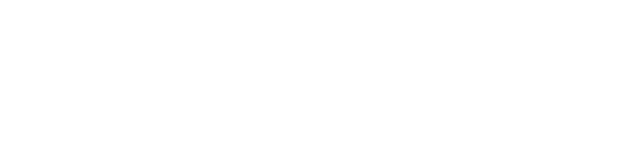
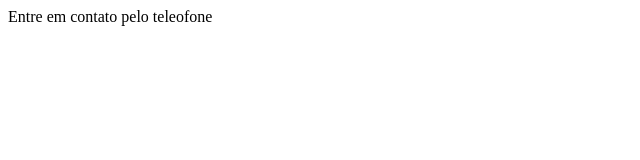
Before and after one commit to diegomysantos/sistema-de-cadastro, a plain HTML site: page contato.html in a window 1280 px wide. Shown: the whole page, without its empty margins (0-640 px from the left). Drawn offline with Linux system fonts and the light colour scheme.

Commit message:
adicionando forma de contato

```diff
--- a/contato.html
+++ b/contato.html
@@ -7,6 +7,6 @@
     <title>Document</title>
 </head>
 <body>
-
+    Entre em contato pelo teleofone
 </body>
 </html>
```
